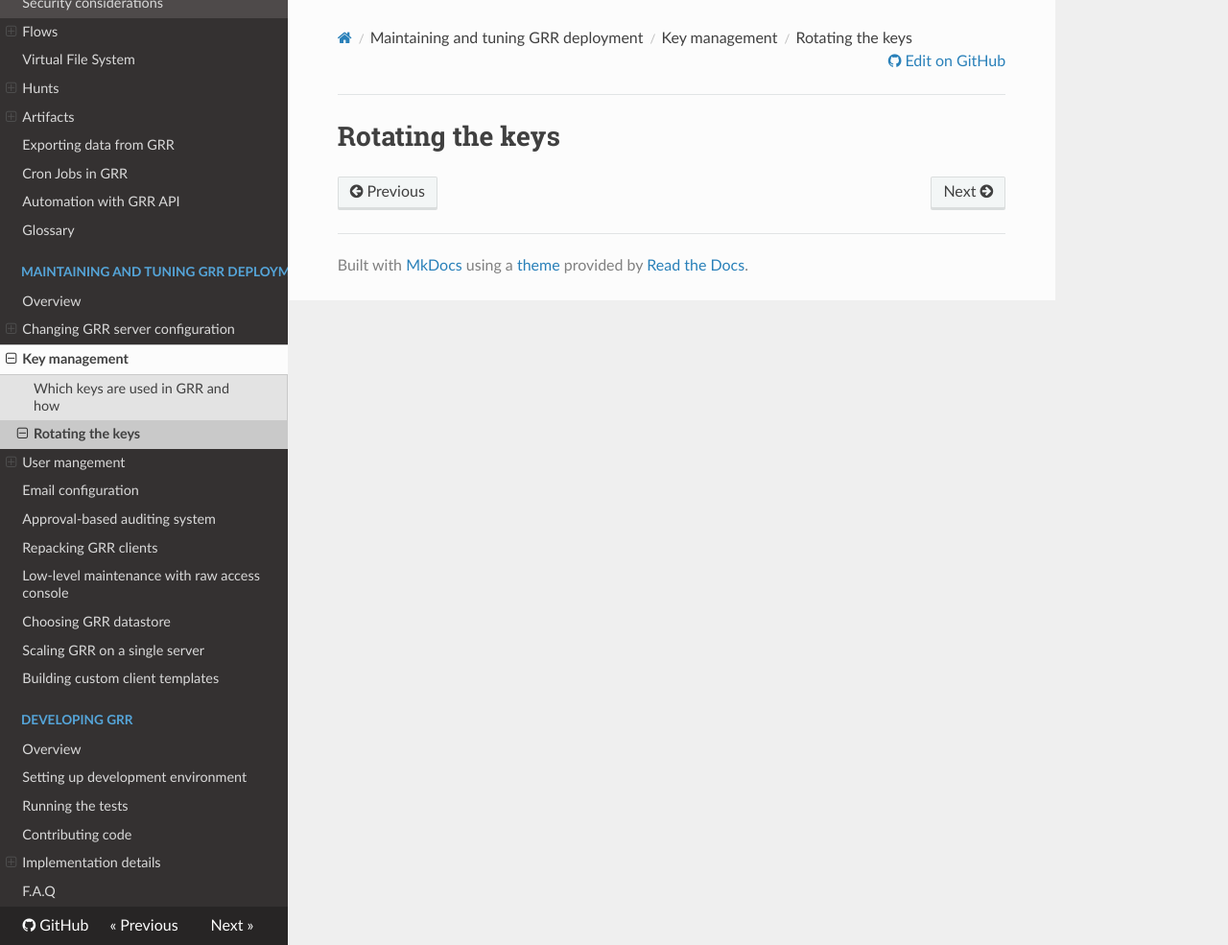
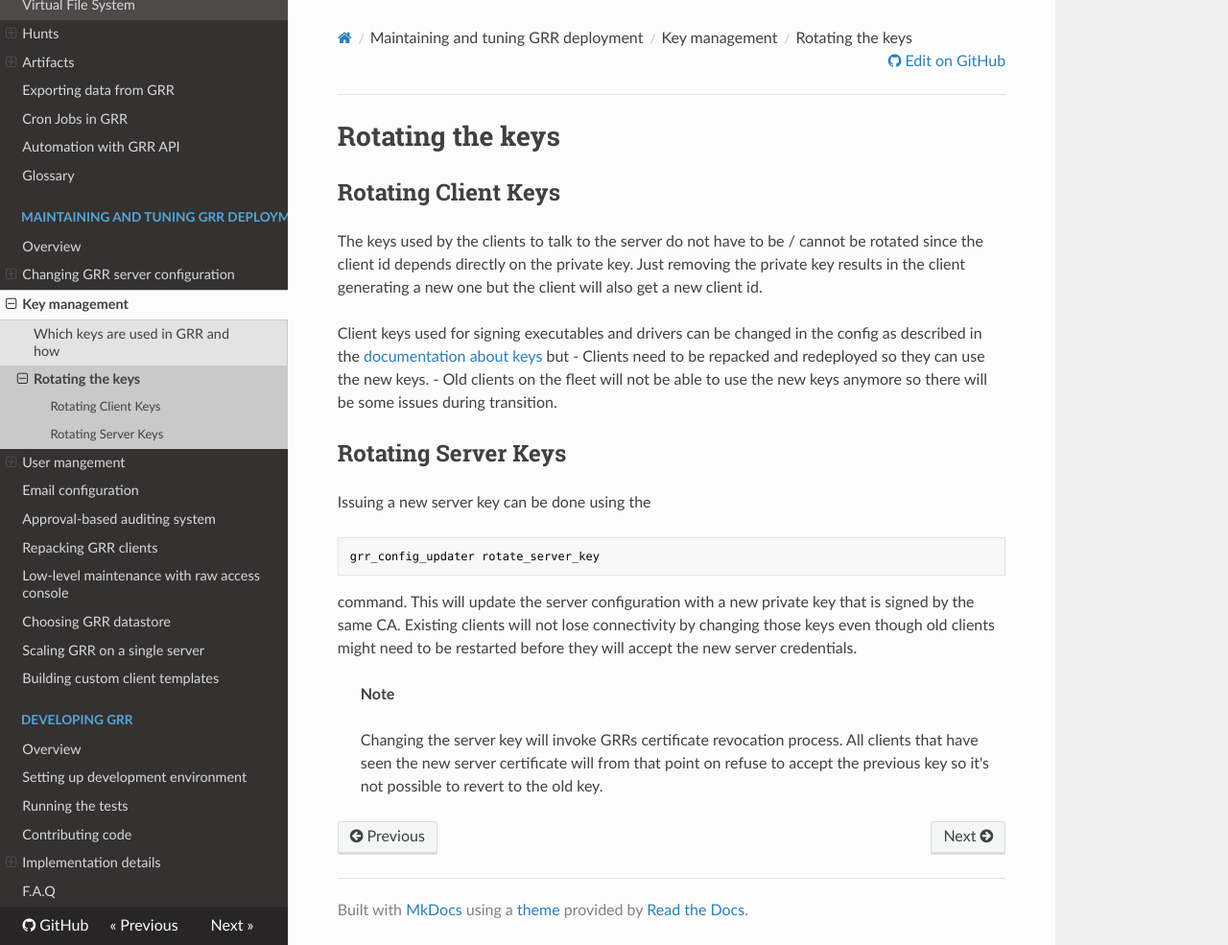
Before and after one commit to google/grr-doc, an MkDocs documentation site: the page built from docs/maintaining-and-tuning/key-management/rotating.md, in a window 1280 px wide and 985 px high. Shown: the whole window at 96% size. Built offline with MkDocs 1.6.1, drawn with Linux system fonts in a browser that asks for light colours; nearby versions of some CDN libraries; old or Windows-style settings are respelled for this version of MkDocs.

Commit message:
Adding Key Rotation.

````diff
--- a/docs/maintaining-and-tuning/key-management/rotating.md
+++ b/docs/maintaining-and-tuning/key-management/rotating.md
@@ -1 +1,22 @@
 # Rotating the keys
+
+## Rotating Client Keys ##
+
+The keys used by the clients to talk to the server do not have to be / cannot be rotated since the client id depends directly on the private key. Just removing the private key results in the client generating a new one but the client will also get a new client id.
+
+Client keys used for signing executables and drivers can be changed in the config as described in the [documentation about keys](which-keys-and-how.md) but
+- Clients need to be repacked and redeployed so they can use the new keys.
+- Old clients on the fleet will not be able to use the new keys anymore so there will be some issues during transition.
+
+
+## Rotating Server Keys ##
+
+Issuing a new server key can be done using the
+```
+grr_config_updater rotate_server_key
+```
+command. This will update the server configuration with a new private key that is signed by the same CA. Existing clients will not lose connectivity by changing those keys even though old clients might need to be restarted before they will accept the new server credentials.
+
+> **Note**
+>
+> Changing the server key will invoke GRRs certificate revocation process. All clients that have seen the new server certificate will from that point on refuse to accept the previous key so it's not possible to revert to the old key.
````
